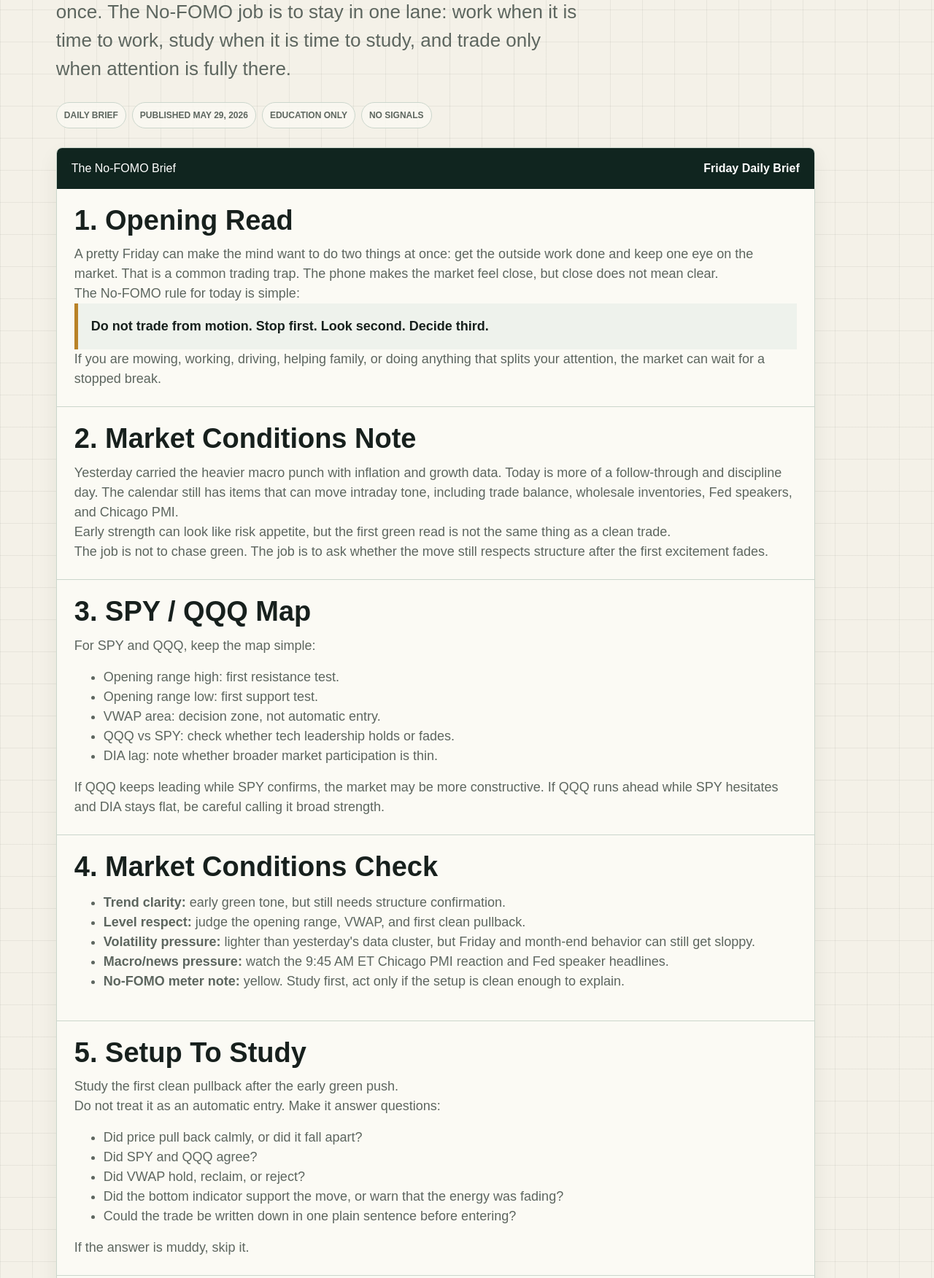
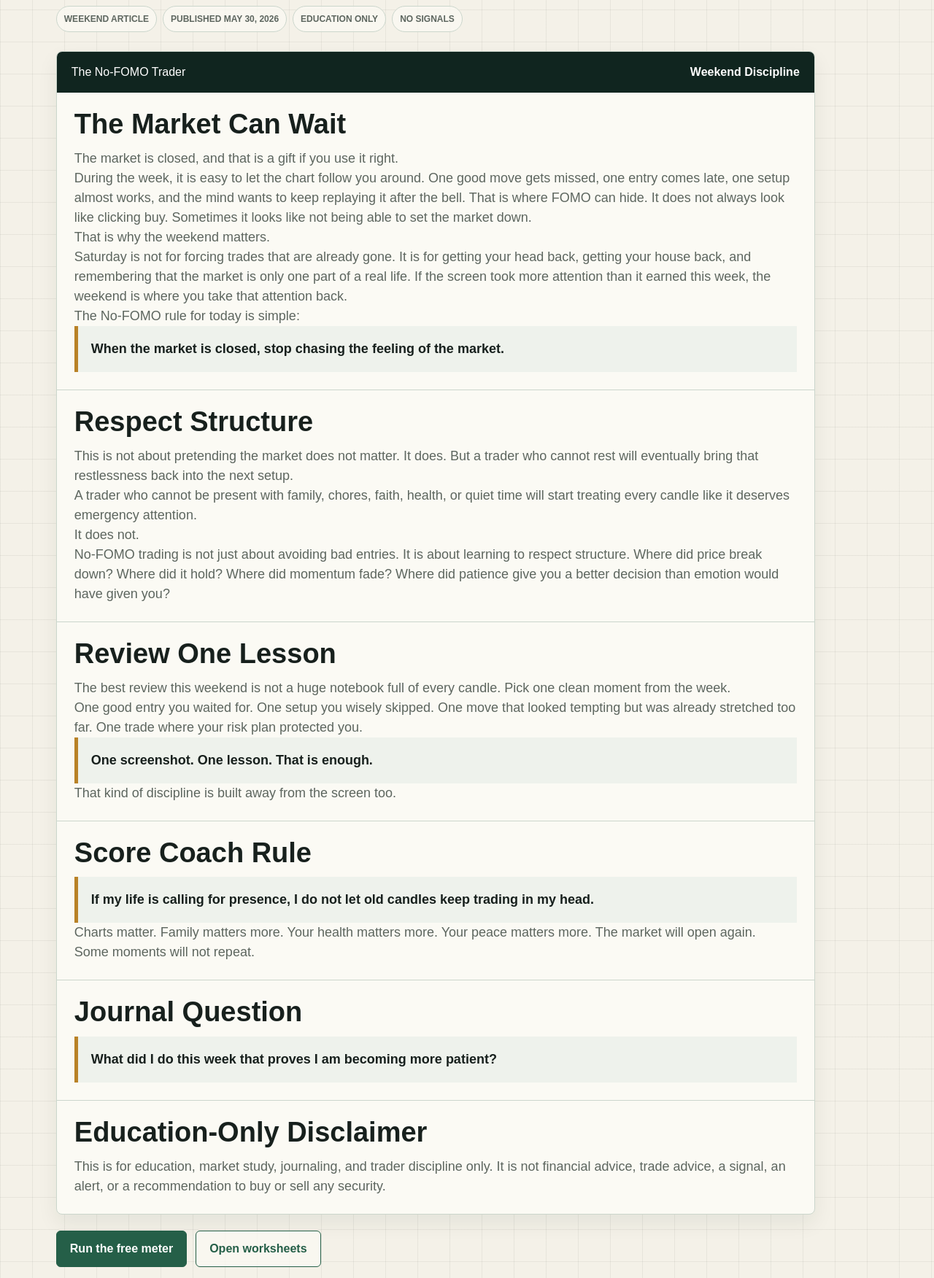
Before and after one commit to britncguy-dot/britncguy-dot.github.io, a plain HTML site: page today.html in a window 1280 px wide. Shown: the part 515-2267 px from the top of the page at 73% size. Drawn offline with Linux system fonts and the light colour scheme.

Commit message:
Publish weekend No-FOMO article

```diff
--- a/today.html
+++ b/today.html
@@ -3,8 +3,8 @@
 <head>
   <meta charset="utf-8">
   <meta name="viewport" content="width=device-width, initial-scale=1">
-  <title>Daily Brief | The No-FOMO Trader</title>
-  <meta name="description" content="The approved No-FOMO Trader daily brief for May 29, 2026: stop before you trade, study structure, and avoid making market decisions while distracted.">
+  <title>The Best Trade Today Is Attention | The No-FOMO Trader</title>
+  <meta name="description" content="A No-FOMO Trader weekend article for May 30, 2026 about stepping back, respecting structure, reviewing one lesson, and protecting attention away from the market.">
   <meta name="theme-color" content="#10251f">
   <link rel="canonical" href="https://britncguy-dot.github.io/today.html">
   <link rel="stylesheet" href="styles.css">
@@ -25,14 +25,14 @@
   <main>
     <section class="today-brief">
       <div class="brief-hero">
-        <p class="eyebrow">Approved daily brief</p>
-        <h1>The Mower Rule: stop before you trade.</h1>
+        <p class="eyebrow">Weekend article</p>
+        <h1>The Best Trade Today Is Attention</h1>
         <p class="lead">
-          A pretty Friday can make the mind want to do two things at once. The No-FOMO job is to stay in one lane: work when it is time to work, study when it is time to study, and trade only when attention is fully there.
+          The market is closed, and that is a gift if you use it right. The weekend is a chance to step back, review one clear lesson, and protect the parts of life that matter more than old candles.
         </p>
         <div class="brief-meta">
-          <span>Daily brief</span>
-          <span>Published May 29, 2026</span>
+          <span>Weekend article</span>
+          <span>Published May 30, 2026</span>
           <span>Education only</span>
           <span>No signals</span>
         </div>
@@ -40,111 +40,81 @@
 
       <article class="brief-sheet">
         <div class="issue-header">
-          <span>The No-FOMO Brief</span>
-          <strong>Friday Daily Brief</strong>
+          <span>The No-FOMO Trader</span>
+          <strong>Weekend Discipline</strong>
         </div>
 
         <section>
-          <h2>1. Opening Read</h2>
+          <h2>The Market Can Wait</h2>
           <p>
-            A pretty Friday can make the mind want to do two things at once: get the outside work done and keep one eye on the market. That is a common trading trap. The phone makes the market feel close, but close does not mean clear.
+            The market is closed, and that is a gift if you use it right.
+          </p>
+          <p>
+            During the week, it is easy to let the chart follow you around. One good move gets missed, one entry comes late, one setup almost works, and the mind wants to keep replaying it after the bell. That is where FOMO can hide. It does not always look like clicking buy. Sometimes it looks like not being able to set the market down.
+          </p>
+          <p>
+            That is why the weekend matters.
+          </p>
+          <p>
+            Saturday is not for forcing trades that are already gone. It is for getting your head back, getting your house back, and remembering that the market is only one part of a real life. If the screen took more attention than it earned this week, the weekend is where you take that attention back.
           </p>
           <p>
             The No-FOMO rule for today is simple:
           </p>
           <p class="rule-callout">
-            Do not trade from motion. Stop first. Look second. Decide third.
-          </p>
-          <p>
-            If you are mowing, working, driving, helping family, or doing anything that splits your attention, the market can wait for a stopped break.
+            When the market is closed, stop chasing the feeling of the market.
           </p>
         </section>
 
         <section>
-          <h2>2. Market Conditions Note</h2>
+          <h2>Respect Structure</h2>
           <p>
-            Yesterday carried the heavier macro punch with inflation and growth data. Today is more of a follow-through and discipline day. The calendar still has items that can move intraday tone, including trade balance, wholesale inventories, Fed speakers, and Chicago PMI.
+            This is not about pretending the market does not matter. It does. But a trader who cannot rest will eventually bring that restlessness back into the next setup.
           </p>
           <p>
-            Early strength can look like risk appetite, but the first green read is not the same thing as a clean trade.
+            A trader who cannot be present with family, chores, faith, health, or quiet time will start treating every candle like it deserves emergency attention.
           </p>
           <p>
-            The job is not to chase green. The job is to ask whether the move still respects structure after the first excitement fades.
+            It does not.
+          </p>
+          <p>
+            No-FOMO trading is not just about avoiding bad entries. It is about learning to respect structure. Where did price break down? Where did it hold? Where did momentum fade? Where did patience give you a better decision than emotion would have given you?
           </p>
         </section>
 
         <section>
-          <h2>3. SPY / QQQ Map</h2>
+          <h2>Review One Lesson</h2>
           <p>
-            For SPY and QQQ, keep the map simple:
+            The best review this weekend is not a huge notebook full of every candle. Pick one clean moment from the week.
           </p>
-          <ul>
-            <li>Opening range high: first resistance test.</li>
-            <li>Opening range low: first support test.</li>
-            <li>VWAP area: decision zone, not automatic entry.</li>
-            <li>QQQ vs SPY: check whether tech leadership holds or fades.</li>
-            <li>DIA lag: note whether broader market participation is thin.</li>
-          </ul>
           <p>
-            If QQQ keeps leading while SPY confirms, the market may be more constructive. If QQQ runs ahead while SPY hesitates and DIA stays flat, be careful calling it broad strength.
+            One good entry you waited for. One setup you wisely skipped. One move that looked tempting but was already stretched too far. One trade where your risk plan protected you.
+          </p>
+          <p class="rule-callout">
+            One screenshot. One lesson. That is enough.
+          </p>
+          <p>
+            That kind of discipline is built away from the screen too.
           </p>
         </section>
 
         <section>
-          <h2>4. Market Conditions Check</h2>
-          <ul>
-            <li><strong>Trend clarity:</strong> early green tone, but still needs structure confirmation.</li>
-            <li><strong>Level respect:</strong> judge the opening range, VWAP, and first clean pullback.</li>
-            <li><strong>Volatility pressure:</strong> lighter than yesterday's data cluster, but Friday and month-end behavior can still get sloppy.</li>
-            <li><strong>Macro/news pressure:</strong> watch the 9:45 AM ET Chicago PMI reaction and Fed speaker headlines.</li>
-            <li><strong>No-FOMO meter note:</strong> yellow. Study first, act only if the setup is clean enough to explain.</li>
-          </ul>
-        </section>
-
-        <section>
-          <h2>5. Setup To Study</h2>
-          <p>
-            Study the first clean pullback after the early green push.
+          <h2>Score Coach Rule</h2>
+          <p class="rule-callout">
+            If my life is calling for presence, I do not let old candles keep trading in my head.
           </p>
           <p>
-            Do not treat it as an automatic entry. Make it answer questions:
+            Charts matter. Family matters more. Your health matters more. Your peace matters more. The market will open again.
           </p>
-          <ul>
-            <li>Did price pull back calmly, or did it fall apart?</li>
-            <li>Did SPY and QQQ agree?</li>
-            <li>Did VWAP hold, reclaim, or reject?</li>
-            <li>Did the bottom indicator support the move, or warn that the energy was fading?</li>
-            <li>Could the trade be written down in one plain sentence before entering?</li>
-          </ul>
           <p>
-            If the answer is muddy, skip it.
+            Some moments will not repeat.
           </p>
         </section>
 
         <section>
-          <h2>6. Score Coach Rule</h2>
+          <h2>Journal Question</h2>
           <p class="rule-callout">
-            If I cannot stop, write the setup, and explain the risk, I do not touch the trade.
-          </p>
-          <p>
-            Movement is for yard work. Stillness is for trading decisions.
-          </p>
-        </section>
-
-        <section>
-          <h2>7. Journal Question</h2>
-          <p class="rule-callout">
-            Did I want to check the market because there was a clean setup, or because I was afraid something was happening without me?
-          </p>
-        </section>
-
-        <section>
-          <h2>8. No-FOMO Life Note</h2>
-          <p>
-            Outside work teaches a trading lesson: finish the lane you are in.
-          </p>
-          <p>
-            Mow when it is time to mow. Study when it is time to study. Trade only when the plan is clear and your attention is fully there.
+            What did I do this week that proves I am becoming more patient?
           </p>
         </section>
 
```
